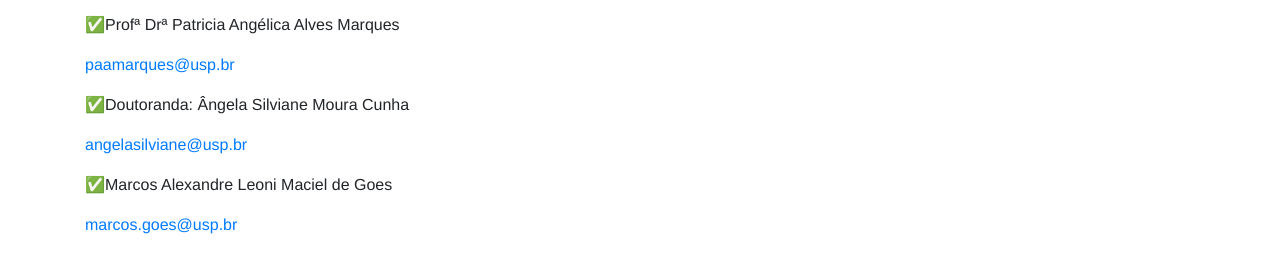
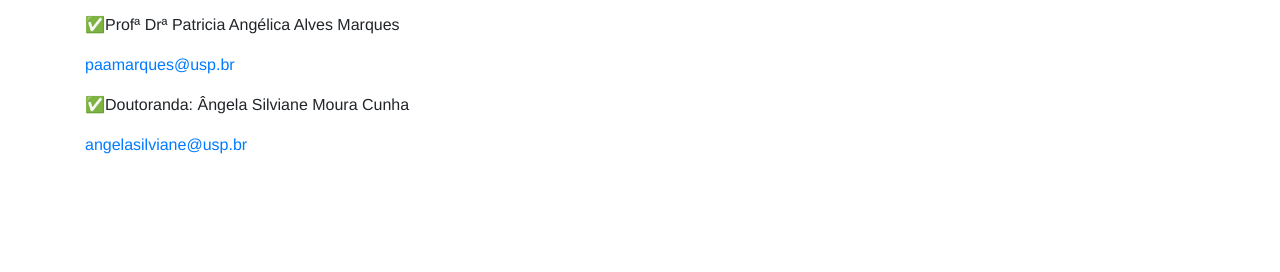
Before and after one commit to angelassilviane/dados_clima, a plain HTML site: page contato.html in a window 1280 px wide. Shown: the part 196-468 px from the top of the page. Drawn offline with nearby package versions, Linux system fonts and the light colour scheme.

Commit message:
Update contato

```diff
--- a/contato.html
+++ b/contato.html
@@ -76,9 +76,6 @@
 					  <p>✅Doutoranda: Ângela Silviane Moura Cunha</p>
 					  <p><a href="mailto:angelasilviane@usp.br">angelasilviane@usp.br</a></p>
 
-					  <p>✅Marcos Alexandre Leoni Maciel de Goes</p>
-					  <p><a href="mailto:marcos.goes@usp.br">marcos.goes@usp.br</a></p>
-
 					</div>
 				</div>
 			</div>
```
